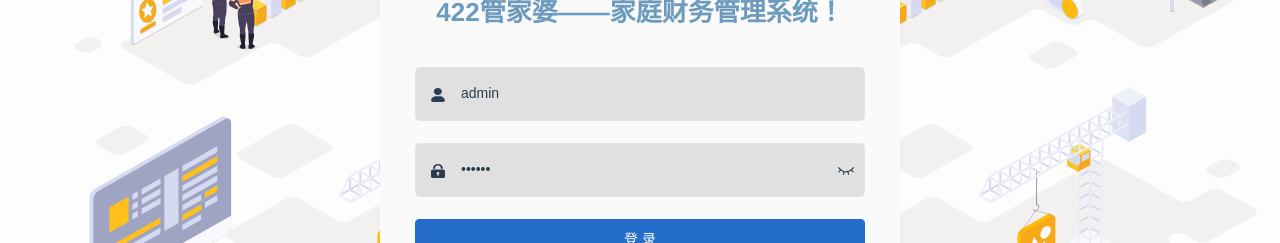
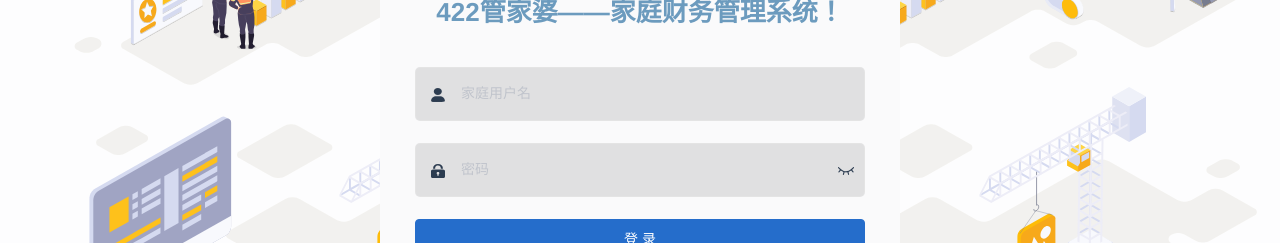
Before and after one commit to ziyi0227/422gjp-f, a Vue app: page /#/login in a window 1280 px wide. Shown: the part 254-497 px from the top of the page. Built offline with nearby package versions, Linux system fonts and the light colour scheme.

Commit message:
update the package

```diff
--- a/package.json
+++ b/package.json
@@ -24,6 +24,7 @@
     "path-to-regexp": "2.4.0",
     "vue": "^2.7.16",
     "vue-echarts": "^7.0.3",
+    "vue-markdown": "^2.2.4",
     "vue-router": "3.0.6",
     "vuex": "3.1.0"
   },
--- a/src/views/login/index.vue
+++ b/src/views/login/index.vue
@@ -29,7 +29,7 @@
           :key="passwordType"
           ref="password"
           v-model="activeForm.password"
-          :type="passwordType"
+          type="passwordType"
           placeholder="密码"
           name="password"
           tabindex="2"
@@ -78,11 +78,11 @@
 
       <el-form-item v-if="!isLoginForm" prop="name">
         <span class="svg-container">
-          <svg-icon icon-class="name"/>
+          <svg-icon icon-class="name" />
         </span>
         <el-input
           v-model="activeForm.name"
-          type=text
+          type="text"
           placeholder="家庭昵称"
           name="name"
           tabindex="4"
@@ -94,7 +94,7 @@
 
       <el-form-item v-if="!isLoginForm" prop="userType">
         <span class="svg-container">
-          <svg-icon icon-class="user"/>
+          <svg-icon icon-class="user" />
         </span>
         <el-input
           v-model="activeForm.userType"
@@ -128,7 +128,7 @@
 <script>
 import { validUsername } from '@/utils/validate'
 import { Message } from 'element-ui'
-import { login,register } from '@/api/user'
+import { login, register } from '@/api/user'
 
 export default {
   name: 'LoginAndRegister',
@@ -158,8 +158,8 @@ export default {
     }
     return {
       activeForm: {
-        username: 'admin',
-        password: '123456',
+        username: '',
+        password: '',
         rePassword: '',
         name: '',
         userType: ''
@@ -280,16 +280,16 @@ $cursor: #fff;
 
     input {
       background: transparent;
-      border: 0px;
+      border: 0;
       -webkit-appearance: none;
-      border-radius: 0px;
+      border-radius: 0;
       padding: 12px 5px 12px 15px;
       color: #2c3c50;
       height: 47px;
       caret-color: $cursor;
 
       &:-webkit-autofill {
-        box-shadow: 0 0 0px 1000px $bg inset !important;
+        box-shadow: 0 0 0 1000px $bg inset !important;
         -webkit-text-fill-color: $cursor !important;
       }
     }
@@ -358,7 +358,7 @@ $light_gray: #6c9bbe;
     .title {
       font-size: 26px;
       color: $light_gray;
-      margin: 0px auto 40px auto;
+      margin: 0 auto 40px auto;
       text-align: center;
       font-weight: bold;
     }
--- a/vue.config.js
+++ b/vue.config.js
@@ -35,7 +35,7 @@ module.exports = {
     overlay: {
       warnings: false,
       errors: true
-    },
+    }
     // before: require('./mock/mock-server.js')
   },
   configureWebpack: {
```
Also changed, not shown: src/api/user.js (line endings or trailing spaces).
